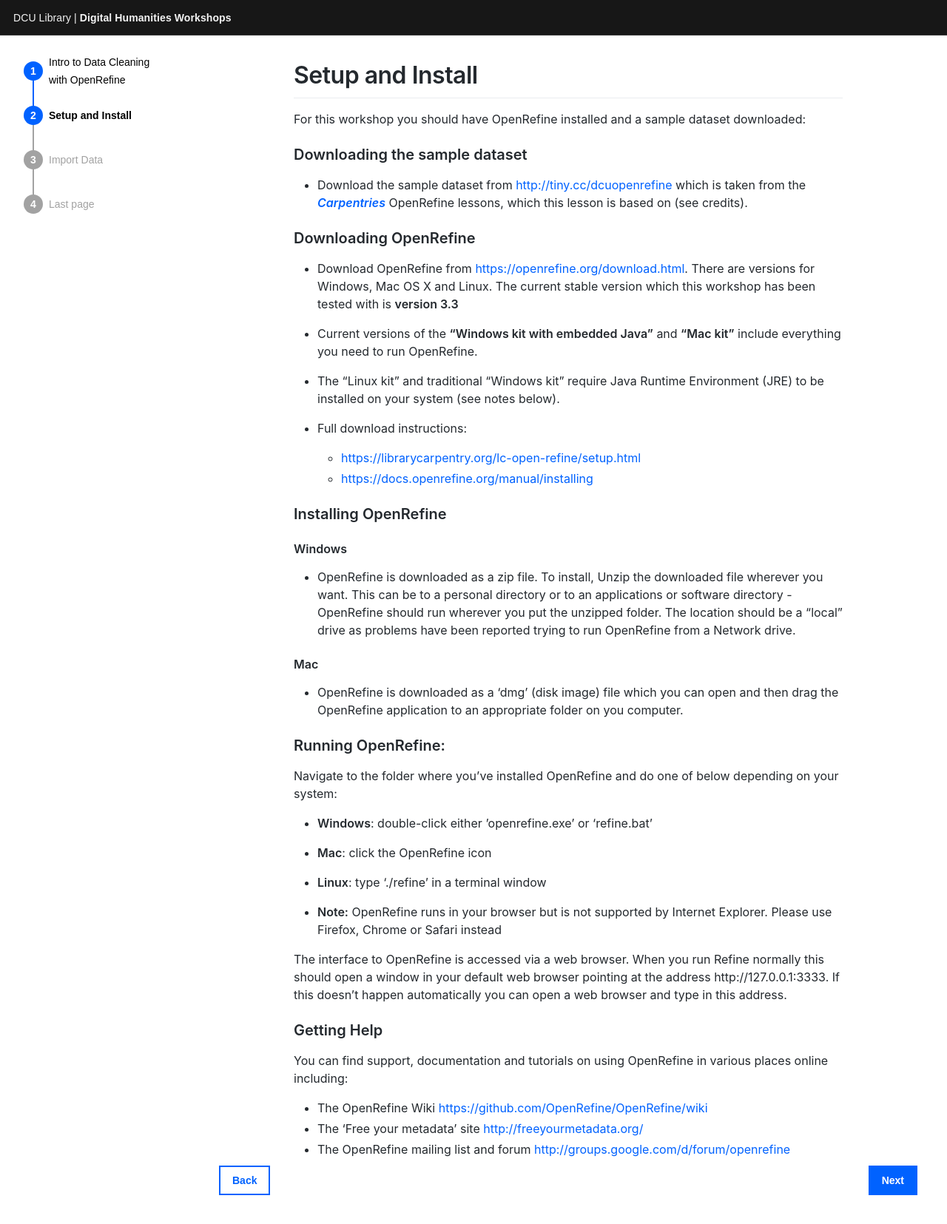
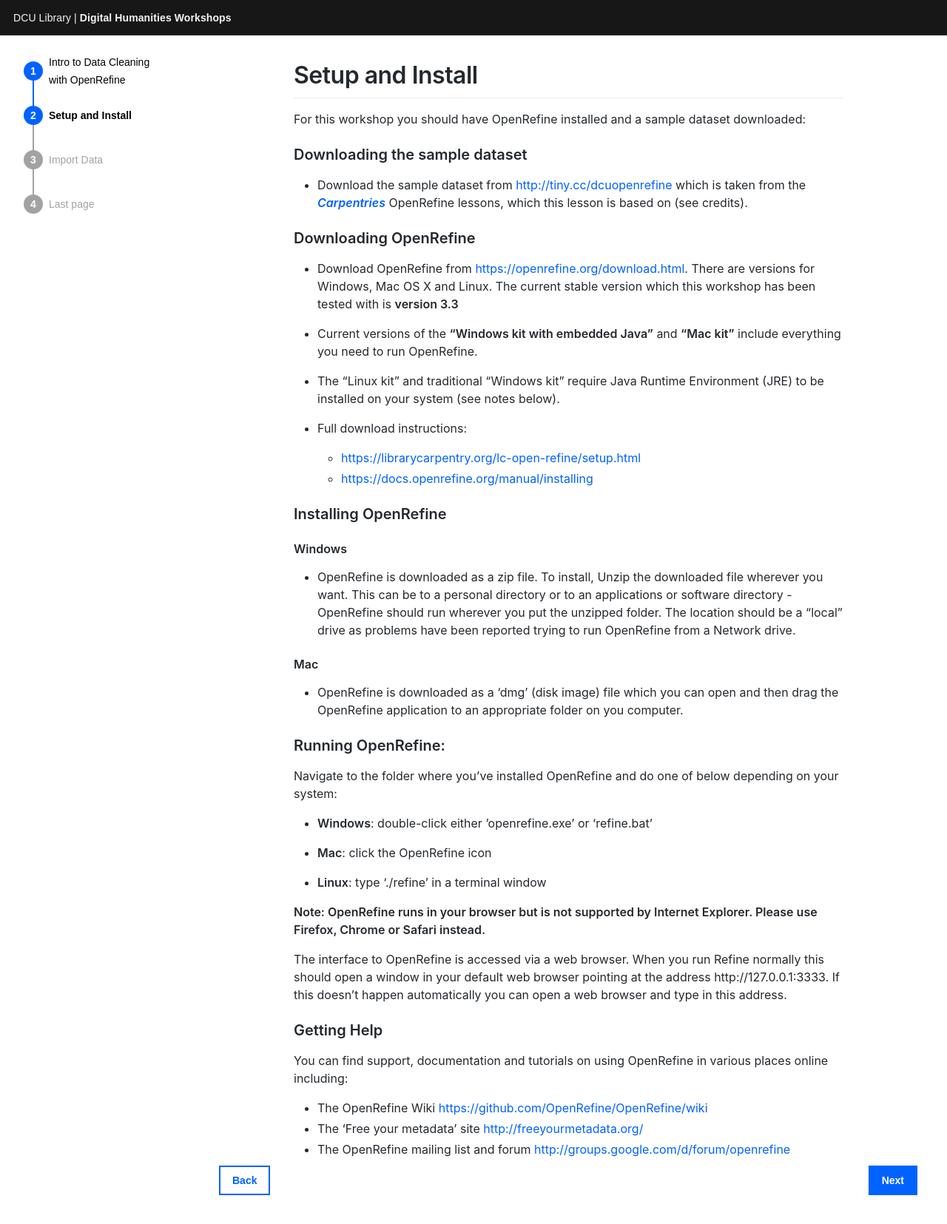
Before and after one commit to DCULibrary/open-refine-workshop, a Jekyll site: the page built from _workshop/setup.md, in a window 1280 px wide. Shown: the top 1655 px of the page at 74% size. Built offline with Jekyll 4.4.1, drawn with Linux system fonts in a browser that asks for light colours; some web fonts are replaced; part of the change alters nothing that is shown.

```diff
--- a/_workshop/setup.md
+++ b/_workshop/setup.md
@@ -38,7 +38,7 @@ Navigate to the folder where you've installed OpenRefine and do one of below dep
 
 * __Linux__: type ‘./refine’ in a terminal window
 
-* __Note:__ OpenRefine runs in your browser but is not supported by Internet Explorer. Please use Firefox, Chrome or Safari instead
+__Note: OpenRefine runs in your browser but is not supported by Internet Explorer. Please use Firefox, Chrome or Safari instead.__
 
 The interface to OpenRefine is accessed via a web browser. When you run Refine normally this should open a window in your default web browser pointing at the address http://127.0.0.1:3333. If this doesn’t happen automatically you can open a web browser and type in this address.
 
```
